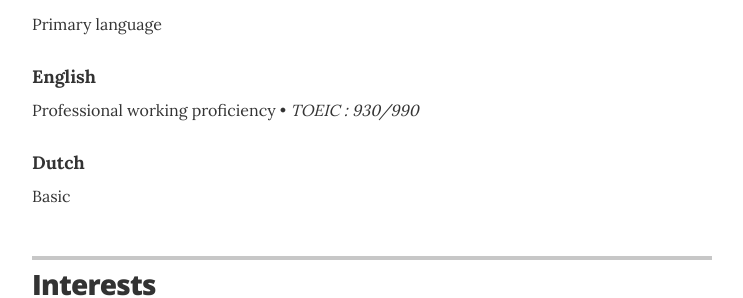
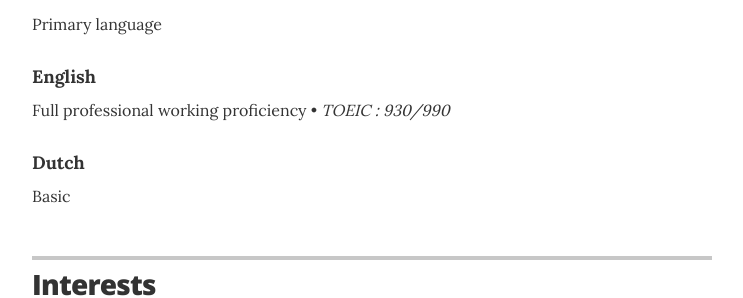
Before and after one commit to derekhendrickx/derekhendrickx.github.io, a Jekyll site: the page built from index.html, in a window 1280 px wide and 900 px high, scrolled down 7240 px. Shown: the part 205-503 px from the top of the window, without its empty margins (268-1011 px from the left). Built offline with Jekyll 4.4.1, drawn with Linux system fonts in a browser that asks for light colours.

Commit message:
Update English language

```diff
--- a/_layouts/resume.html
+++ b/_layouts/resume.html
@@ -335,7 +335,7 @@
 
         <div class="resume-item">
           <h4 class="resume-item-details">English</h4>
-          <p class="resume-item-copy">Professional working proficiency &bull; <em>TOEIC : 930/990</em></p>
+          <p class="resume-item-copy">Full professional working proficiency &bull; <em>TOEIC : 930/990</em></p>
         </div>
 
         <div class="resume-item">
```
